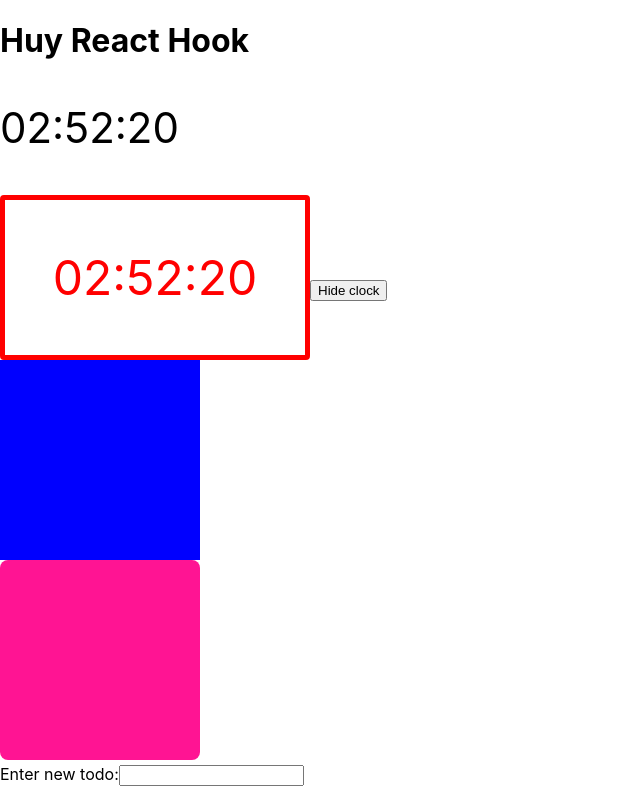
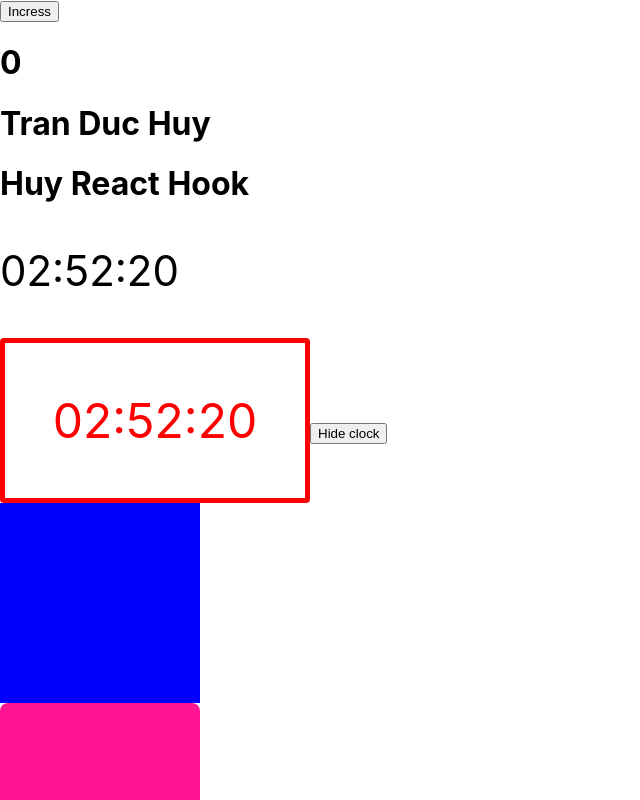
Before and after one commit to duchuytran943/react-hooks-basic, a React (Create React App) app: page / in a window 1280 px wide. Shown: the top 800 px of the page, without its empty margins (0-640 px from the left). Built offline with nearby package versions, Linux system fonts and the light colour scheme; no server answers.

Commit message:
React.memo() demo code

```diff
--- a/src/App.js
+++ b/src/App.js
@@ -1,11 +1,21 @@
-import React from "react";
+import React, { useState } from "react";
 
 import "./App.scss";
 import HomePage from "./pages/HomePage";
+import EXReactMemo from "./components/EXReactMemo";
 
 function App() {
+  const [count, setCount] = useState(0);
+
+  function handleCountIncress() {
+    setCount(count + 1);
+  }
+
   return (
     <div className="app">
+      <button onClick={handleCountIncress}>Incress</button>
+      <h1>{count}</h1>
+      <EXReactMemo name="Tran Duc Huy"></EXReactMemo>
       <h1>Huy React Hook</h1>
       <HomePage></HomePage>
     </div>
--- /dev/null
+++ b/src/components/EXReactMemo/index.jsx
@@ -0,0 +1,23 @@
+import React from "react";
+import PropTypes from "prop-types";
+
+ExReactMemo.propTypes = {
+  name: PropTypes.string,
+};
+
+ExReactMemo.defaultProps = {
+  name: "Huy---Huy",
+};
+
+function ExReactMemo(props) {
+  const { name } = props;
+  console.log("Render EXReactMemo");
+  return (
+    <div>
+      <h1> {name}</h1>
+    </div>
+  );
+}
+
+//None rerender this component when props not change
+export default React.memo(ExReactMemo);
```
